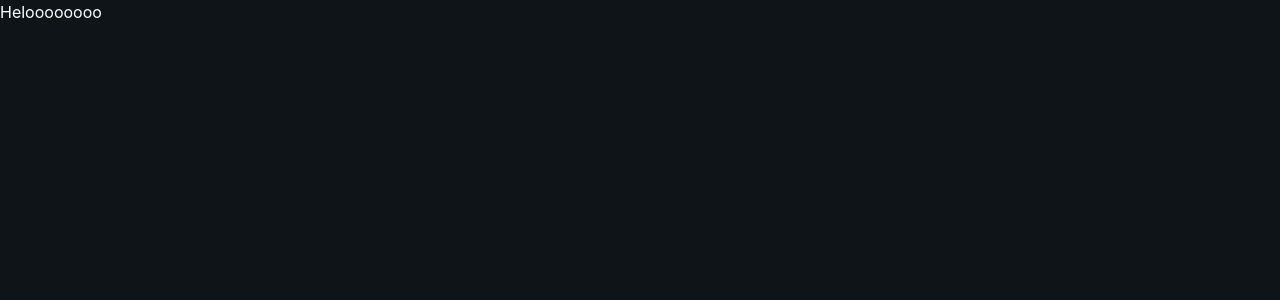
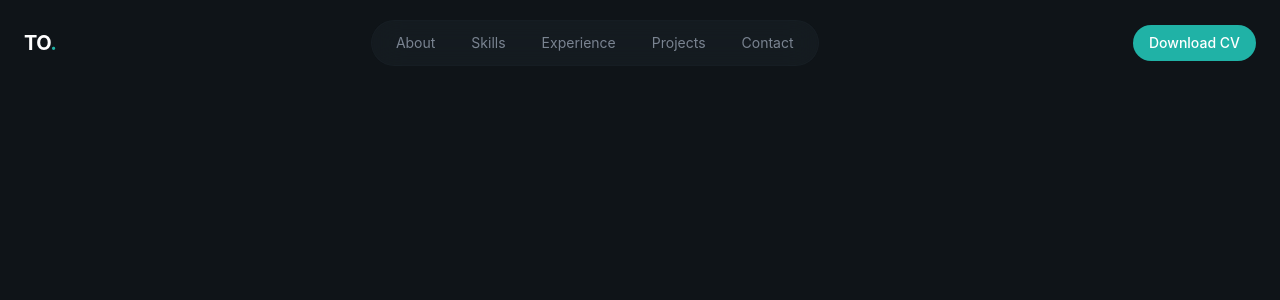
Before and after one commit to danieltroy092/portfolio, a React app: page / in a window 1280 px wide. Shown: the top 300 px of the page. Built offline with nearby package versions, Linux system fonts and the light colour scheme; the HTML template or start-up script is replaced by a standard one.

Commit message:
started nav bar and created a button component

```diff
--- a/src/App.jsx
+++ b/src/App.jsx
@@ -1,3 +1,5 @@
+import { Navbar } from "@layout/Navbar";
+
 import { Hero } from "@sections/Hero";
 import { About } from "@sections/About";
 import { Skills } from "@sections/Skills";
@@ -8,6 +10,7 @@ import { Contact } from "@sections/Contact";
 export default function App() {
   return (
     <div className="min-h-screen overflow-x-hidden">
+      <Navbar />
       <main>
         <Hero />
         <About />
--- /dev/null
+++ b/src/components/Button.jsx
@@ -0,0 +1,20 @@
+export const Button = ({ className = "", size = "default", children }) => {
+  const baseClasses =
+    "relative overflow-hidden rounded-full font-medium focus:outline-none focus-visible:ring-2 focus visible:ring-primary bg-primary text-primary-foreground hover:bg-primary/90 shadow-primary/25";
+
+  const sizeClasses = {
+    sm: "px-4 py-2 text-sm",
+    default: "px-6 py-3 text-base",
+    lg: "px-8 py-4 text-lg",
+  };
+
+  const classes = `${baseClasses} ${sizeClasses[size]} ${className}`;
+
+  return (
+    <button className={classes}>
+      <span className="relative flex items-center justify-center gap-2">
+        {children}
+      </span>
+    </button>
+  );
+};
--- a/src/index.css
+++ b/src/index.css
@@ -36,3 +36,11 @@
     font-family: "Playfair Display", serif;
   }
 }
+
+@layer components {
+  .glass {
+    background-color: color-mix(in srgb, var(--color-surface) 50%, transparent);
+    backdrop-filter: blur(16px);
+    border: 1px solid color-mix(in srgb, var(--color-surface) 50%, transparent);
+  }
+}
--- a/src/layout/Navbar.jsx
+++ b/src/layout/Navbar.jsx
@@ -1,3 +1,44 @@
+import { Button } from "@components/Button";
+
+const navLinks = [
+  { href: "#about", label: "About" },
+  { href: "#skills", label: "Skills" },
+  { href: "#experience", label: "Experience" },
+  { href: "#projects", label: "Projects" },
+  { href: "#contact", label: "Contact" },
+];
+
 export const Navbar = () => {
-  return <header></header>;
+  return (
+    <header className="fixed top-0 left-0 bg-transparent py-5 right-0">
+      <nav className="container mx-auto px-6 flex items-center justify-between">
+        <a
+          href="#"
+          className="text-xl font-bold tracking-tight hover:text-primary"
+        >
+          TO<span className="text-primary">.</span>
+        </a>
+
+        {/* Desktop Nav */}
+        <div className="flex items-center gap-1">
+          <div className="glass rounded-full px-2 py-1 flex items-center gap-1">
+            {navLinks.map((link, index) => (
+              <a
+                href={link.href}
+                key={index}
+                className="px-4 py-2 text-sm text-muted-foreground hover:text-foreground rounded-full hover:bg-surface"
+              >
+                {link.label}
+              </a>
+            ))}
+          </div>
+        </div>
+
+        {/* CV Button */}
+        <div>
+          <Button size="sm">Download CV</Button>
+        </div>
+      </nav>
+    </header>
+  );
 };
--- a/src/sections/Hero.jsx
+++ b/src/sections/Hero.jsx
@@ -1,7 +1,7 @@
 export const Hero = () => {
   return (
     <section>
-      <h1>Heloooooooo</h1>
+      <h1></h1>
     </section>
   );
 };
--- a/vite.config.js
+++ b/vite.config.js
@@ -9,6 +9,7 @@ const __dirname = import.meta.dirname;
 export default defineConfig({
   resolve: {
     alias: {
+      "@components": path.resolve(__dirname, "./src//components"),
       "@sections": path.resolve(__dirname, "./src/sections"),
       "@layout": path.resolve(__dirname, "./src/layout"),
     },
```
